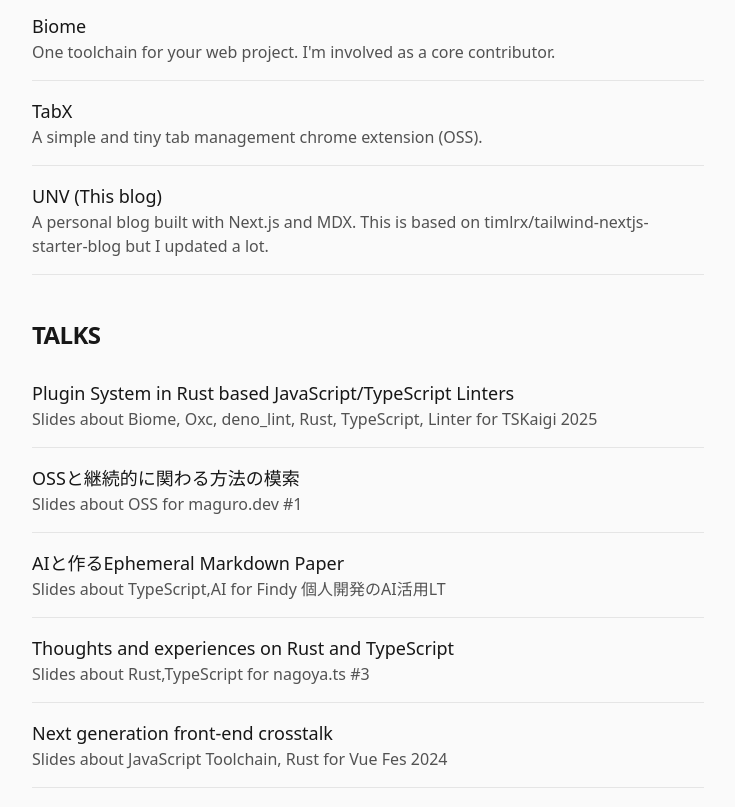
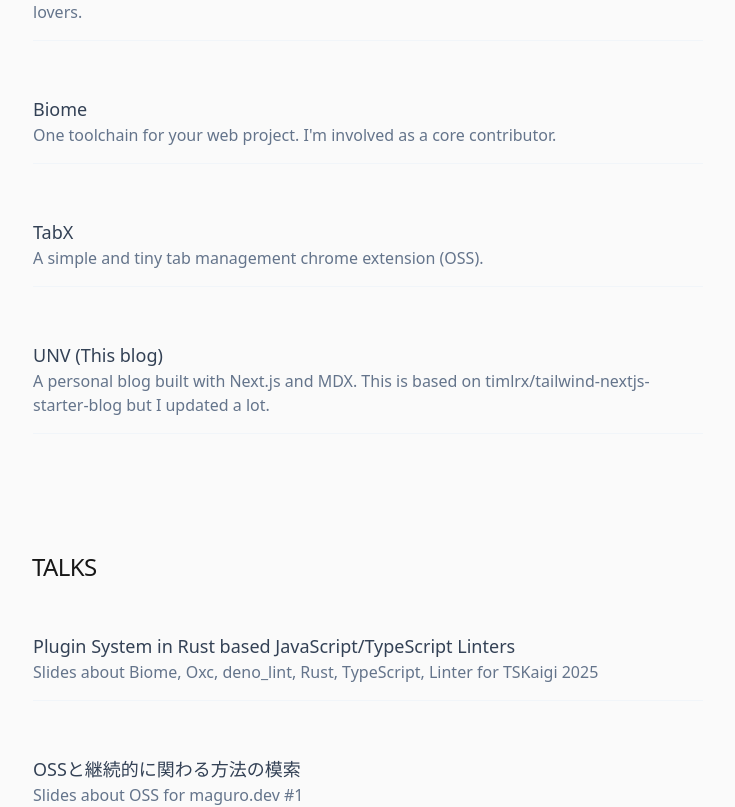
Before and after one commit to unvalley/me, a Next.js app: page /about in a window 1280 px wide. Shown: the part 621-1428 px from the top of the page, without its empty margins (272-1007 px from the left). Built offline with nearby package versions, Linux system fonts and the light colour scheme.

Commit message:
chore: restore

```diff
--- a/app/about/page.tsx
+++ b/app/about/page.tsx
@@ -43,72 +43,68 @@
           </div>
         </section>
 
-        <section className="space-y-4">
-          <h2 className="text-2xl font-bold tracking-tight text-gray-900 dark:text-gray-100 md:leading-14">
+        <section className="pt-6 pb-8 space-y-2 md:space-y-5">
+          <h2 className="text-2xl tracking-tight text-gray-900 dark:text-gray-100 md:leading-14">
             PROJECTS
           </h2>
-          <div className="space-y-4">
           {projectsData.map((project) => (
-              <div
-                key={project.title}
-                className="border-b border-gray-200 dark:border-gray-700 pb-4"
+            <div key={project.title} className="mb-4 space-y-2 -m-4">
+              {project.href ? (
+                <CustomLink
+                  href={project.href}
+                  className="flex items-center gap-x-4 p-4 rounded-lg border border-transparent hover:bg-primary-100 dark:hover:bg-primary-900 group"
                 >
-                {project.href ? (
-                  <CustomLink href={project.href} className="group block">
-                    <h3 className="text-lg font-medium text-gray-900 dark:text-gray-100 group-hover:text-primary-600 dark:group-hover:text-primary-400">
-                      {project.title}
-                    </h3>
-                    <p className="text-gray-600 dark:text-gray-400">
+                  <div className="flex-auto flex flex-col pb-4 border-b border-primary-100 dark:border-primary-900 text-primary-700 dark:text-primary-300">
+                    <span className="text-lg">{project.title}</span>
+                    <span className="text-primary-500 dark:text-primary-500">
                       {project.description}
-                    </p>
+                    </span>
+                  </div>
                 </CustomLink>
               ) : (
-                  <div>
-                    <h3 className="text-lg font-medium text-gray-900 dark:text-gray-100">
-                      {project.title}
-                    </h3>
-                    <p className="text-gray-600 dark:text-gray-400">
+                <div className="flex items-center gap-x-4 p-4 rounded-lg border border-transparent">
+                  <div className="flex-auto flex flex-col pb-4 border-b border-primary-100 dark:border-primary-900 text-primary-700 dark:text-primary-300">
+                    <span className="text-lg">{project.title}</span>
+                    <span className="text-primary-500 dark:text-primary-500">
                       {project.description}
-                    </p>
+                    </span>
+                  </div>
                 </div>
               )}
             </div>
           ))}
-          </div>
         </section>
 
-        <section className="space-y-4">
-          <h2 className="text-2xl font-bold tracking-tight text-gray-900 dark:text-gray-100 md:leading-14">
+        <section className="pt-6 pb-8 space-y-2 md:space-y-5">
+          <h2 className="text-2xl tracking-tight text-gray-900 dark:text-gray-100 md:leading-14">
             TALKS
           </h2>
-          <div className="space-y-4">
           {talks.map((talk) => (
-              <div
-                key={talk.title}
-                className="border-b border-gray-200 dark:border-gray-700 pb-4"
+            <div key={talk.title} className="mb-4 space-y-2 -m-4">
+              {talk.href ? (
+                <CustomLink
+                  href={talk.href}
+                  className="flex items-center gap-x-4 p-4 rounded-lg border border-transparent hover:bg-primary-100 dark:hover:bg-primary-900 group"
                 >
-                {talk.href ? (
-                  <CustomLink href={talk.href} className="group block">
-                    <h3 className="text-lg font-medium text-gray-900 dark:text-gray-100 group-hover:text-primary-600 dark:group-hover:text-primary-400">
-                      {talk.title}
-                    </h3>
-                    <p className="text-gray-600 dark:text-gray-400">
+                  <div className="flex-auto flex flex-col pb-4 border-b border-primary-100 dark:border-primary-900 text-primary-700 dark:text-primary-300">
+                    <span className="text-lg">{talk.title}</span>
+                    <span className="text-primary-500 dark:text-primary-500">
                       Slides about {talk.topic} for {talk.event}
-                    </p>
+                    </span>
+                  </div>
                 </CustomLink>
               ) : (
-                  <div>
-                    <h3 className="text-lg font-medium text-gray-900 dark:text-gray-100">
-                      {talk.title}
-                    </h3>
-                    <p className="text-gray-600 dark:text-gray-400">
+                <div className="flex items-center gap-x-4 p-4 rounded-lg border border-transparent">
+                  <div className="flex-auto flex flex-col pb-4 border-b border-primary-100 dark:border-primary-900 text-primary-700 dark:text-primary-300">
+                    <span className="text-lg">{talk.title}</span>
+                    <span className="text-primary-500 dark:text-primary-500">
                       Slides about {talk.topic} for {talk.event}
-                    </p>
+                    </span>
+                  </div>
                 </div>
               )}
             </div>
           ))}
-          </div>
         </section>
       </div>
     </div>
```
Lines whose indentation alone changed are shown as unchanged.
